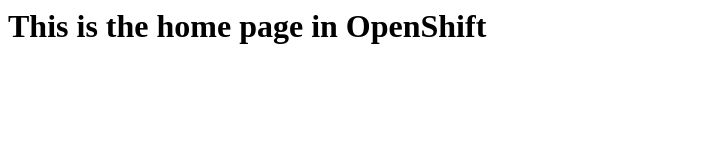
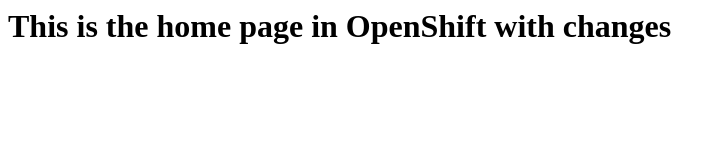
Before and after one commit to qcrivera/oc-lab, a plain HTML site: page index.html in a window 1280 px wide. Shown: the whole page, without its empty margins (0-726 px from the left). Drawn offline with Linux system fonts and the light colour scheme.

Commit message:
change landing page

```diff
--- a/index.html
+++ b/index.html
@@ -3,6 +3,6 @@
     <title>HTML Home Page</title>
   </head>
   <body>
-    <h1>This is the home page in OpenShift</h1>
+    <h1>This is the home page in OpenShift with changes</h1>
   </body>
 </html>
```
